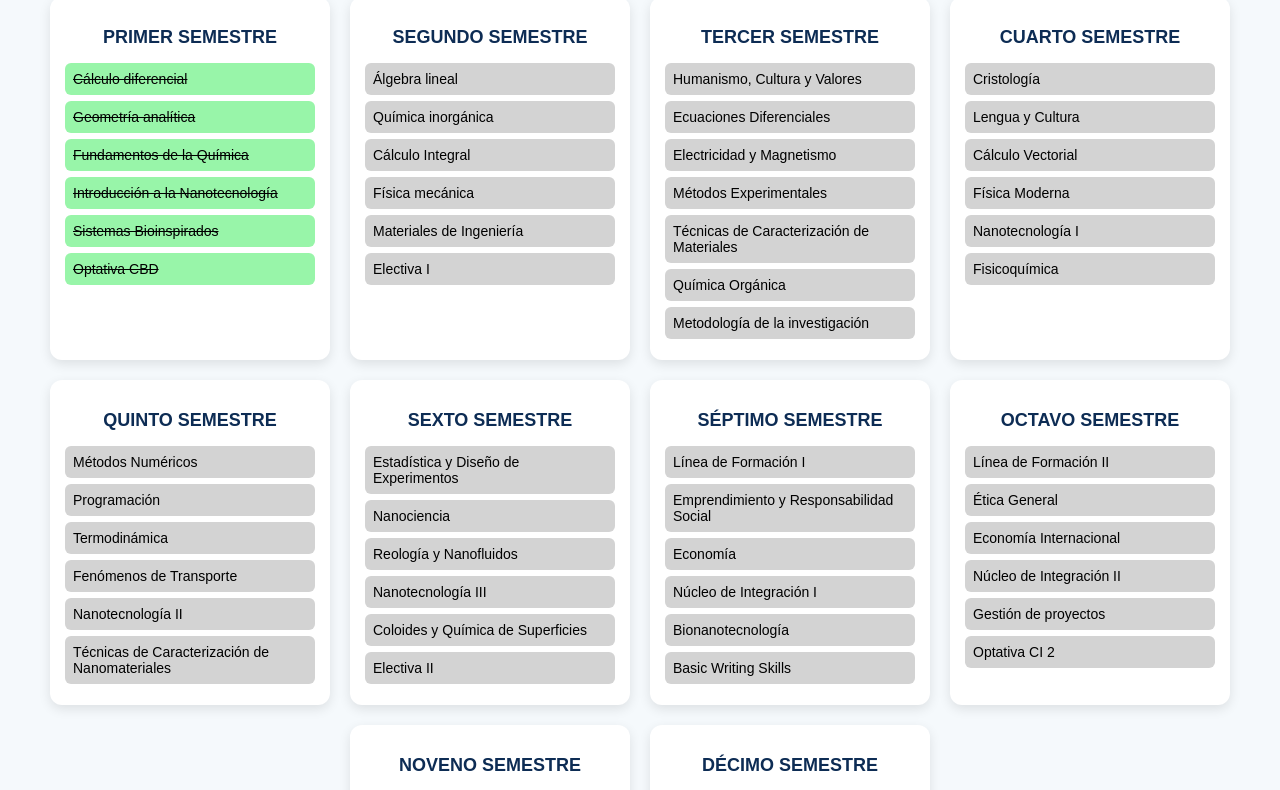
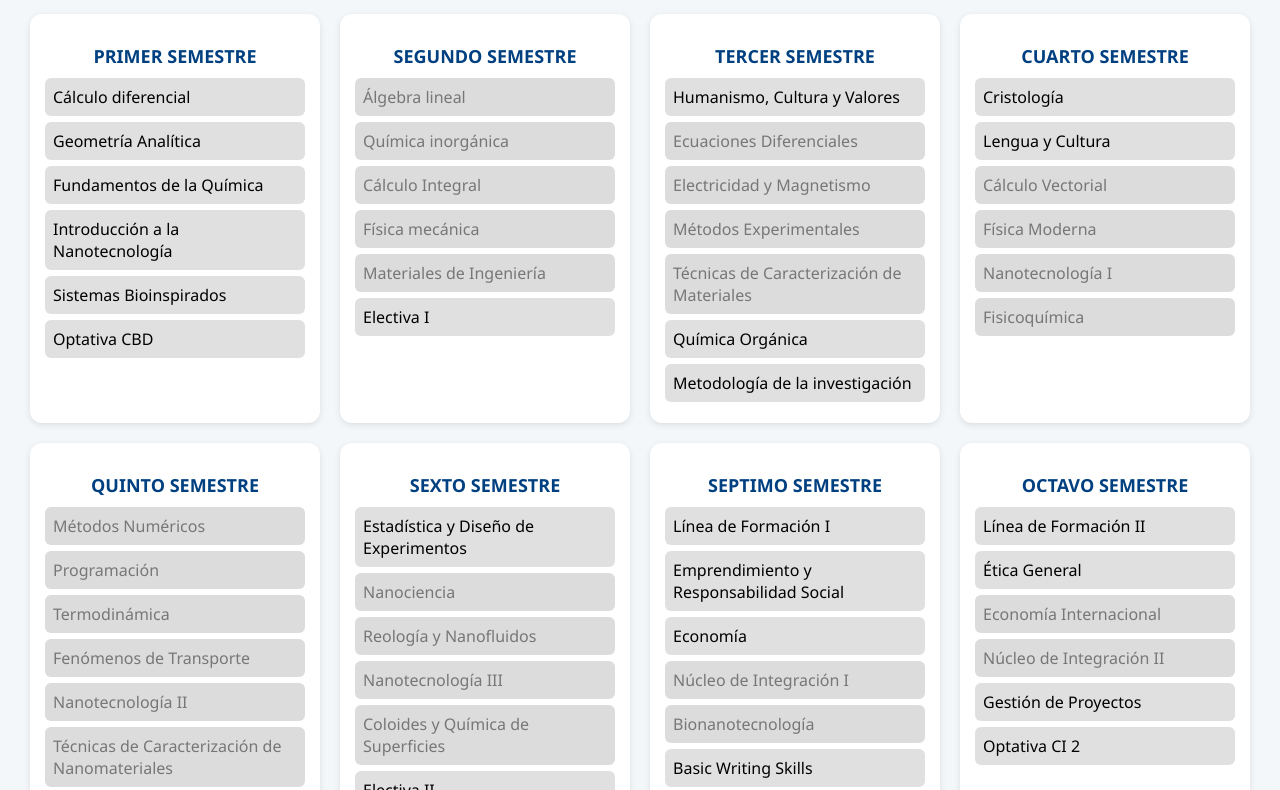
Before and after one commit to miguel36z/Malla-Ing-Nanoectolog-a, a plain HTML site: page index.html in a window 1280 px wide. Shown: the part 100-890 px from the top of the page. Drawn offline with Linux system fonts and the light colour scheme.

Commit message:
Update index1.html

```diff
--- a/index.html
+++ b/index.html
@@ -2,260 +2,230 @@
 <html lang="es">
 <head>
   <meta charset="UTF-8">
-  <meta name="viewport" content="width=device-width, initial-scale=1.0">
   <title>Malla Curricular - Ingeniería en Nanotecnología</title>
   <style>
     body {
-      font-family: Arial, sans-serif;
-      background-color: #f5f9fc;
+      font-family: "Segoe UI", Tahoma, sans-serif;
+      background-color: #f4f7fa;
       margin: 0;
-      padding: 0;
+      padding: 20px;
     }
-
     h1 {
       text-align: center;
-      margin: 20px 0;
-      color: #0d2c54;
+      color: #2c3e50;
+      margin-bottom: 30px;
     }
-
-    .container {
+    .semestres {
       display: flex;
       flex-wrap: wrap;
       justify-content: center;
       gap: 20px;
-      padding: 20px;
     }
-
-    .semester {
-      background: white;
+    .semestre {
+      background: #fff;
       border-radius: 12px;
-      box-shadow: 0px 4px 12px rgba(0, 0, 0, 0.1);
       padding: 15px;
-      width: 250px;
+      width: 260px;
+      box-shadow: 0 2px 6px rgba(0,0,0,0.1);
     }
-
-    .semester h2 {
+    .semestre h2 {
+      font-size: 18px;
       text-align: center;
-      font-size: 18px;
-      color: #0d2c54;
-      margin-bottom: 15px;
+      color: #004080;
+      margin-bottom: 10px;
     }
-
-    .course {
-      background: #d3d3d3;
+    .materia {
+      background: #e0e0e0;
+      margin: 6px 0;
       padding: 8px;
-      margin: 6px 0;
       border-radius: 6px;
-      font-size: 14px;
+      cursor: pointer;
+      transition: 0.3s;
       position: relative;
-      cursor: pointer;
     }
-
-    /* Cursos desbloqueados */
-    .course.unlocked {
-      background: #98f5a9;
+    .materia.aprobada {
+      background: #a8e6a2;
       text-decoration: line-through;
+      color: #2c662d;
     }
-
-    /* Tooltip */
-    .tooltip {
-      visibility: hidden;
-      background-color: #333;
+    .materia.bloqueada {
+      background: #dcdcdc;
+      color: #777;
+      cursor: not-allowed;
+    }
+    .materia:hover::after {
+      content: attr(data-requisitos);
+      position: absolute;
+      left: 105%;
+      top: 50%;
+      transform: translateY(-50%);
+      background: #333;
       color: #fff;
-      text-align: center;
+      padding: 5px 8px;
       border-radius: 6px;
-      padding: 5px;
-      position: absolute;
-      z-index: 9999;
-      bottom: 110%;
-      left: 50%;
-      transform: translateX(-50%);
-      opacity: 0;
-      transition: opacity 0.3s;
-      white-space: nowrap;
+      white-space: pre-line;
+      font-size: 12px;
+      display: none;
     }
-
-    .course:hover .tooltip {
-      visibility: visible;
-      opacity: 1;
+    .materia.bloqueada:hover::after {
+      display: block;
     }
   </style>
 </head>
 <body>
-
   <h1>Malla Curricular - Ingeniería en Nanotecnología</h1>
-  <div class="container">
+  <div class="semestres">
 
     <!-- PRIMER SEMESTRE -->
-    <div class="semester">
+    <div class="semestre">
       <h2>PRIMER SEMESTRE</h2>
-      <div class="course unlocked">Cálculo diferencial</div>
-      <div class="course unlocked">Geometría analítica</div>
-      <div class="course unlocked">Fundamentos de la Química</div>
-      <div class="course unlocked">Introducción a la Nanotecnología</div>
-      <div class="course unlocked">Sistemas Bioinspirados</div>
-      <div class="course unlocked">Optativa CBD</div>
+      <div class="materia" data-id="calculo-diferencial">Cálculo diferencial</div>
+      <div class="materia" data-id="geometria-analitica">Geometría Analítica</div>
+      <div class="materia" data-id="fundamentos-quimica">Fundamentos de la Química</div>
+      <div class="materia" data-id="intro-nano">Introducción a la Nanotecnología</div>
+      <div class="materia" data-id="sistemas-bio">Sistemas Bioinspirados</div>
+      <div class="materia" data-id="optativa-cbd">Optativa CBD</div>
     </div>
 
     <!-- SEGUNDO SEMESTRE -->
-    <div class="semester">
+    <div class="semestre">
       <h2>SEGUNDO SEMESTRE</h2>
-      <div class="course">Álgebra lineal
-        <div class="tooltip">Requiere: Geometría analítica</div>
-      </div>
-      <div class="course">Química inorgánica
-        <div class="tooltip">Requiere: Fundamentos de la Química</div>
-      </div>
-      <div class="course">Cálculo Integral
-        <div class="tooltip">Requiere: Cálculo diferencial</div>
-      </div>
-      <div class="course">Física mecánica
-        <div class="tooltip">Requiere: Cálculo diferencial, Geometría analítica</div>
-      </div>
-      <div class="course">Materiales de Ingeniería
-        <div class="tooltip">Requiere: Fundamentos de la Química</div>
-      </div>
-      <div class="course">Electiva I</div>
+      <div class="materia bloqueada" data-id="algebra-lineal" data-req="geometria-analitica">Álgebra lineal</div>
+      <div class="materia bloqueada" data-id="quimica-inorganica" data-req="fundamentos-quimica">Química inorgánica</div>
+      <div class="materia bloqueada" data-id="calculo-integral" data-req="calculo-diferencial">Cálculo Integral</div>
+      <div class="materia bloqueada" data-id="fisica-mecanica" data-req="calculo-diferencial,geometria-analitica">Física mecánica</div>
+      <div class="materia bloqueada" data-id="materiales" data-req="fundamentos-quimica">Materiales de Ingeniería</div>
+      <div class="materia" data-id="electiva1">Electiva I</div>
     </div>
 
     <!-- TERCER SEMESTRE -->
-    <div class="semester">
+    <div class="semestre">
       <h2>TERCER SEMESTRE</h2>
-      <div class="course">Humanismo, Cultura y Valores</div>
-      <div class="course">Ecuaciones Diferenciales
-        <div class="tooltip">Requiere: Cálculo Integral</div>
-      </div>
-      <div class="course">Electricidad y Magnetismo
-        <div class="tooltip">Requiere: Física mecánica</div>
-      </div>
-      <div class="course">Métodos Experimentales
-        <div class="tooltip">Requiere: Física mecánica</div>
-      </div>
-      <div class="course">Técnicas de Caracterización de Materiales
-        <div class="tooltip">Requiere: Materiales de Ingeniería</div>
-      </div>
-      <div class="course">Química Orgánica</div>
-      <div class="course">Metodología de la investigación</div>
+      <div class="materia" data-id="humanismo">Humanismo, Cultura y Valores</div>
+      <div class="materia bloqueada" data-id="ecuaciones-dif" data-req="calculo-integral">Ecuaciones Diferenciales</div>
+      <div class="materia bloqueada" data-id="electricidad" data-req="fisica-mecanica">Electricidad y Magnetismo</div>
+      <div class="materia bloqueada" data-id="metodos-experimentales" data-req="fisica-mecanica">Métodos Experimentales</div>
+      <div class="materia bloqueada" data-id="tecnicas-carac" data-req="materiales">Técnicas de Caracterización de Materiales</div>
+      <div class="materia" data-id="quimica-organica">Química Orgánica</div>
+      <div class="materia" data-id="metodologia">Metodología de la investigación</div>
     </div>
 
     <!-- CUARTO SEMESTRE -->
-    <div class="semester">
+    <div class="semestre">
       <h2>CUARTO SEMESTRE</h2>
-      <div class="course">Cristología</div>
-      <div class="course">Lengua y Cultura</div>
-      <div class="course">Cálculo Vectorial
-        <div class="tooltip">Requiere: Cálculo Integral</div>
-      </div>
-      <div class="course">Física Moderna
-        <div class="tooltip">Requiere: Electricidad y Magnetismo, Ecuaciones Diferenciales</div>
-      </div>
-      <div class="course">Nanotecnología I
-        <div class="tooltip">Requiere: Materiales de Ingeniería</div>
-      </div>
-      <div class="course">Fisicoquímica
-        <div class="tooltip">Requiere: Fundamentos de la Química, Cálculo Integral</div>
-      </div>
+      <div class="materia" data-id="cristologia">Cristología</div>
+      <div class="materia" data-id="lengua-cultura">Lengua y Cultura</div>
+      <div class="materia bloqueada" data-id="calculo-vectorial" data-req="calculo-integral">Cálculo Vectorial</div>
+      <div class="materia bloqueada" data-id="fisica-moderna" data-req="electricidad,ecuaciones-dif">Física Moderna</div>
+      <div class="materia bloqueada" data-id="nano1" data-req="materiales">Nanotecnología I</div>
+      <div class="materia bloqueada" data-id="fisicoquimica" data-req="fundamentos-quimica,calculo-integral">Fisicoquímica</div>
     </div>
 
     <!-- QUINTO SEMESTRE -->
-    <div class="semester">
+    <div class="semestre">
       <h2>QUINTO SEMESTRE</h2>
-      <div class="course">Métodos Numéricos
-        <div class="tooltip">Requiere: Ecuaciones Diferenciales</div>
-      </div>
-      <div class="course">Programación
-        <div class="tooltip">Requiere: Cálculo Vectorial, Ecuaciones Diferenciales</div>
-      </div>
-      <div class="course">Termodinámica
-        <div class="tooltip">Requiere: Fisicoquímica, Ecuaciones Diferenciales</div>
-      </div>
-      <div class="course">Fenómenos de Transporte
-        <div class="tooltip">Requiere: Ecuaciones Diferenciales, Cálculo Vectorial</div>
-      </div>
-      <div class="course">Nanotecnología II
-        <div class="tooltip">Requiere: Nanotecnología I, Técnicas de Caracterización de Materiales</div>
-      </div>
-      <div class="course">Técnicas de Caracterización de Nanomateriales
-        <div class="tooltip">Requiere: Técnicas de Caracterización de Materiales</div>
-      </div>
+      <div class="materia bloqueada" data-id="metodos-numericos" data-req="ecuaciones-dif">Métodos Numéricos</div>
+      <div class="materia bloqueada" data-id="programacion" data-req="calculo-vectorial,ecuaciones-dif">Programación</div>
+      <div class="materia bloqueada" data-id="termodinamica" data-req="fisicoquimica,ecuaciones-dif">Termodinámica</div>
+      <div class="materia bloqueada" data-id="fenomenos-transporte" data-req="ecuaciones-dif,calculo-vectorial">Fenómenos de Transporte</div>
+      <div class="materia bloqueada" data-id="nano2" data-req="nano1,tecnicas-carac">Nanotecnología II</div>
+      <div class="materia bloqueada" data-id="tecnicas-nano" data-req="tecnicas-carac">Técnicas de Caracterización de Nanomateriales</div>
     </div>
 
     <!-- SEXTO SEMESTRE -->
-    <div class="semester">
+    <div class="semestre">
       <h2>SEXTO SEMESTRE</h2>
-      <div class="course">Estadística y Diseño de Experimentos</div>
-      <div class="course">Nanociencia
-        <div class="tooltip">Requiere: Física Moderna</div>
-      </div>
-      <div class="course">Reología y Nanofluidos
-        <div class="tooltip">Requiere: Fenómenos de Transporte</div>
-      </div>
-      <div class="course">Nanotecnología III
-        <div class="tooltip">Requiere: Nanotecnología II</div>
-      </div>
-      <div class="course">Coloides y Química de Superficies
-        <div class="tooltip">Requiere: Termodinámica</div>
-      </div>
-      <div class="course">Electiva II</div>
+      <div class="materia" data-id="estadistica">Estadística y Diseño de Experimentos</div>
+      <div class="materia bloqueada" data-id="nanociencia" data-req="fisica-moderna">Nanociencia</div>
+      <div class="materia bloqueada" data-id="reologia" data-req="fenomenos-transporte">Reología y Nanofluidos</div>
+      <div class="materia bloqueada" data-id="nano3" data-req="nano2">Nanotecnología III</div>
+      <div class="materia bloqueada" data-id="coloides" data-req="termodinamica">Coloides y Química de Superficies</div>
+      <div class="materia" data-id="electiva2">Electiva II</div>
     </div>
 
     <!-- SEPTIMO SEMESTRE -->
-    <div class="semester">
-      <h2>SÉPTIMO SEMESTRE</h2>
-      <div class="course">Línea de Formación I</div>
-      <div class="course">Emprendimiento y Responsabilidad Social</div>
-      <div class="course">Economía</div>
-      <div class="course">Núcleo de Integración I
-        <div class="tooltip">Requiere: Nanotecnología II, Técnicas de Caracterización de Nanomateriales, Nanociencia</div>
-      </div>
-      <div class="course">Bionanotecnología
-        <div class="tooltip">Requiere: Sistemas Bioinspirados, Nanotecnología I, Química Orgánica</div>
-      </div>
-      <div class="course">Basic Writing Skills</div>
+    <div class="semestre">
+      <h2>SEPTIMO SEMESTRE</h2>
+      <div class="materia" data-id="linea1">Línea de Formación I</div>
+      <div class="materia" data-id="emprendimiento">Emprendimiento y Responsabilidad Social</div>
+      <div class="materia" data-id="economia">Economía</div>
+      <div class="materia bloqueada" data-id="nucleo1" data-req="nano2,tecnicas-nano,nanociencia">Núcleo de Integración I</div>
+      <div class="materia bloqueada" data-id="bionano" data-req="sistemas-bio,nano1,quimica-organica">Bionanotecnología</div>
+      <div class="materia" data-id="writing">Basic Writing Skills</div>
     </div>
 
     <!-- OCTAVO SEMESTRE -->
-    <div class="semester">
+    <div class="semestre">
       <h2>OCTAVO SEMESTRE</h2>
-      <div class="course">Línea de Formación II</div>
-      <div class="course">Ética General</div>
-      <div class="course">Economía Internacional
-        <div class="tooltip">Requiere: Economía</div>
-      </div>
-      <div class="course">Núcleo de Integración II
-        <div class="tooltip">Requiere: Núcleo de Integración I</div>
-      </div>
-      <div class="course">Gestión de proyectos</div>
-      <div class="course">Optativa CI 2</div>
+      <div class="materia" data-id="linea2">Línea de Formación II</div>
+      <div class="materia" data-id="etica">Ética General</div>
+      <div class="materia bloqueada" data-id="economia-int" data-req="economia">Economía Internacional</div>
+      <div class="materia bloqueada" data-id="nucleo2" data-req="nucleo1">Núcleo de Integración II</div>
+      <div class="materia" data-id="gestion-proyectos">Gestión de Proyectos</div>
+      <div class="materia" data-id="optativa2">Optativa CI 2</div>
     </div>
 
     <!-- NOVENO SEMESTRE -->
-    <div class="semester">
+    <div class="semestre">
       <h2>NOVENO SEMESTRE</h2>
-      <div class="course">Línea de Formación III</div>
-      <div class="course">Ética Profesional
-        <div class="tooltip">Requiere: Ética General</div>
-      </div>
-      <div class="course">Gestión e Innovación en Nanotecnología
-        <div class="tooltip">Requiere: Economía Internacional, Nanotecnología III</div>
-      </div>
-      <div class="course">Núcleo de Integración III
-        <div class="tooltip">Requiere: Núcleo de Integración II</div>
-      </div>
-      <div class="course">Contexto profesional
-        <div class="tooltip">Requiere: Núcleo de Integración II</div>
-      </div>
-      <div class="course">Optativa CI 3</div>
+      <div class="materia" data-id="linea3">Línea de Formación III</div>
+      <div class="materia bloqueada" data-id="etica-prof" data-req="etica">Ética Profesional</div>
+      <div class="materia bloqueada" data-id="gestion-nano" data-req="economia-int,nano3">Gestión e Innovación en Nanotecnología</div>
+      <div class="materia bloqueada" data-id="nucleo3" data-req="nucleo2">Núcleo de Integración III</div>
+      <div class="materia bloqueada" data-id="contexto" data-req="nucleo2">Contexto Profesional</div>
+      <div class="materia" data-id="optativa3">Optativa CI 3</div>
     </div>
 
     <!-- DECIMO SEMESTRE -->
-    <div class="semester">
-      <h2>DÉCIMO SEMESTRE</h2>
-      <div class="course">Práctica Profesional
-        <div class="tooltip">Requiere: Todas las materias anteriores</div>
-      </div>
+    <div class="semestre">
+      <h2>DECIMO SEMESTRE</h2>
+      <div class="materia bloqueada" data-id="practica" data-req="all">Práctica Profesional</div>
     </div>
+  </div>
 
-  </div>
+  <script>
+    const materias = document.querySelectorAll('.materia');
+
+    // Cargar progreso
+    const progreso = JSON.parse(localStorage.getItem("progresoNano")) || {};
+
+    materias.forEach(m => {
+      const id = m.dataset.id;
+      if (progreso[id]) m.classList.add("aprobada");
+    });
+
+    function actualizarBloqueos() {
+      materias.forEach(m => {
+        const reqs = m.dataset.req ? m.dataset.req.split(",") : [];
+        if (reqs.length > 0) {
+          const faltantes = reqs.filter(r => {
+            if (r === "all") {
+              return [...materias].some(mat => !mat.classList.contains("aprobada") && mat.dataset.id !== "practica");
+            }
+            return !progreso[r];
+          });
+          if (faltantes.length > 0) {
+            m.classList.add("bloqueada");
+            m.setAttribute("data-requisitos", "Requiere: " + faltantes.join(", "));
+          } else {
+            m.classList.remove("bloqueada");
+            m.removeAttribute("data-requisitos");
+          }
+        }
+      });
+    }
+
+    actualizarBloqueos();
+
+    materias.forEach(m => {
+      m.addEventListener("click", () => {
+        if (m.classList.contains("bloqueada")) return;
+        m.classList.toggle("aprobada");
+        progreso[m.dataset.id] = m.classList.contains("aprobada");
+        localStorage.setItem("progresoNano", JSON.stringify(progreso));
+        actualizarBloqueos();
+      });
+    });
+  </script>
 </body>
 </html>
```
